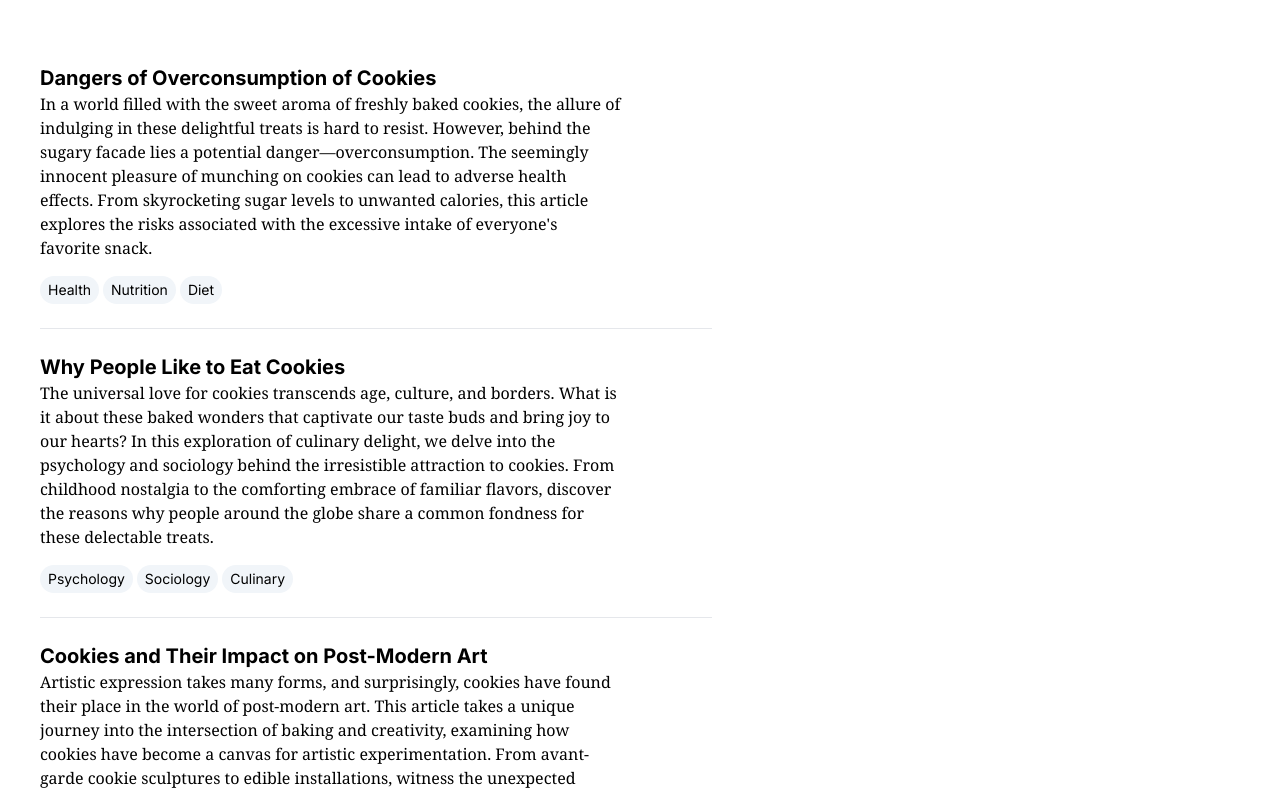
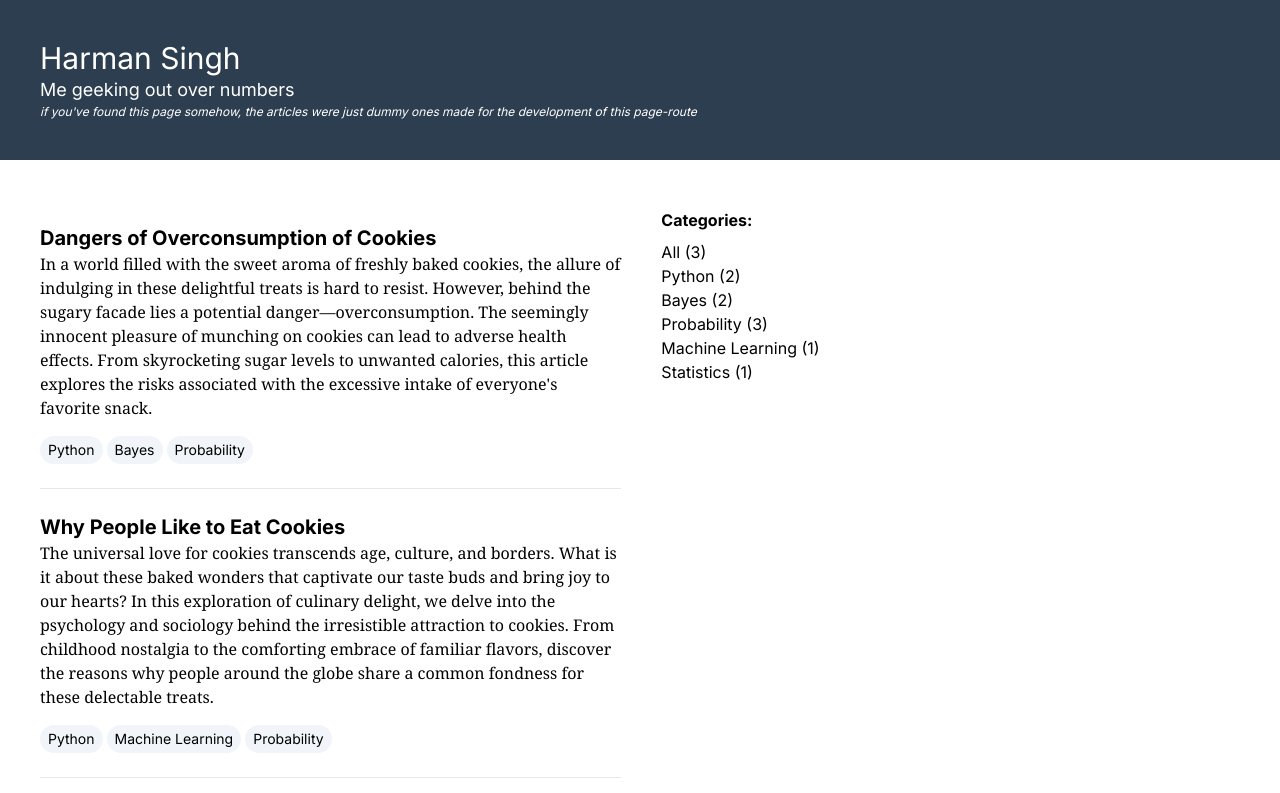
Before and after one commit to Harmxn02/harmansingh.nl, a Next.js app: page /publications in a window 1280 px wide. Shown: the top 793 px of the page. Built offline with nearby package versions, Linux system fonts and the light colour scheme.

Commit message:
add Categories section

```diff
--- a/src/app/publications/Publication.jsx
+++ b/src/app/publications/Publication.jsx
@@ -9,7 +9,7 @@ const Publication = ({ publication }) => {
 			<ul className="flex gap-1 mt-4">
                 {publication.themes.map((theme) => {
                     return (
-                        <li key={theme.key} className="bg-slate-100 text-sm rounded-full px-2 py-1">{theme}</li>
+                        <li key={publication.theme} className="bg-slate-100 text-sm rounded-full px-2 py-1">{theme}</li>
                     )
                 } )}
             </ul>
--- a/src/app/publications/page.jsx
+++ b/src/app/publications/page.jsx
@@ -1,11 +1,43 @@
+"use client";
+
 import React from "react";
 import publications from "./publications.json";
 import Publication from "./Publication";
 
 const page = () => {
+	const countArticlesPerCategory = () => {
+		const categoryCount = {};
+
+		publications.forEach((publication) => {
+			const categories = publication.themes;
+
+			categories.forEach((category) => {
+				if (categoryCount[category]) {
+					categoryCount[category]++;
+				} else {
+					categoryCount[category] = 1;
+				}
+			});
+		});
+
+		console.log(categoryCount);
+		return categoryCount;
+	};
+
+	const articlesPerCategory = countArticlesPerCategory();
+
 	return (
-		<div className="max-w-2xl m-10">
 		<div>
+			<div className="min-h-[15vh] bg-[#2c3e50] text-white p-10">
+				<h2 className="text-3xl">Harman Singh</h2>
+				<h1 className="text-lg">Me geeking out over numbers</h1>
+				<p className="text-xs italic">
+					if you&apos;ve found this page somehow, the articles were
+					just dummy ones made for the development of this page-route
+				</p>
+			</div>
+			<div className="flex m-10">
+				<div className="max-w-2xl">
 					{publications.map((publication) => {
 						return (
 							<Publication
@@ -15,6 +47,20 @@ const page = () => {
 						);
 					})}
 				</div>
+
+				<div className="ml-10">
+					<p className="font-bold my-2">Categories:</p>
+					<ul className="">
+						<li>All &#40;{publications.length}&#41;</li>
+						{Object.keys(articlesPerCategory).map((category) => (
+							<li key={category}>
+								{category} &#40;{articlesPerCategory[category]}
+								&#41;
+							</li>
+						))}
+					</ul>
+				</div>
+			</div>
 		</div>
 	);
 };
--- a/src/app/publications/publications.json
+++ b/src/app/publications/publications.json
@@ -4,20 +4,20 @@
 		"title": "Dangers of Overconsumption of Cookies",
 		"description": "In a world filled with the sweet aroma of freshly baked cookies, the allure of indulging in these delightful treats is hard to resist. However, behind the sugary facade lies a potential danger—overconsumption. The seemingly innocent pleasure of munching on cookies can lead to adverse health effects. From skyrocketing sugar levels to unwanted calories, this article explores the risks associated with the excessive intake of everyone's favorite snack.",
 		"url": "www.google.com",
-        "themes": ["Health", "Nutrition", "Diet"]
+        "themes": ["Python", "Bayes", "Probability"]
 	},
 	{
 		"id": 2,
 		"title": "Why People Like to Eat Cookies",
 		"description": "The universal love for cookies transcends age, culture, and borders. What is it about these baked wonders that captivate our taste buds and bring joy to our hearts? In this exploration of culinary delight, we delve into the psychology and sociology behind the irresistible attraction to cookies. From childhood nostalgia to the comforting embrace of familiar flavors, discover the reasons why people around the globe share a common fondness for these delectable treats.",
 		"url": "www.google.com",
-        "themes": ["Psychology", "Sociology", "Culinary"]
+        "themes": ["Python", "Machine Learning", "Probability"]
 	},
 	{
 		"id": 3,
 		"title": "Cookies and Their Impact on Post-Modern Art",
 		"description": "Artistic expression takes many forms, and surprisingly, cookies have found their place in the world of post-modern art. This article takes a unique journey into the intersection of baking and creativity, examining how cookies have become a canvas for artistic experimentation. From avant-garde cookie sculptures to edible installations, witness the unexpected impact of cookies on the ever-evolving landscape of post-modern art.",
 		"url": "www.google.com",
-        "themes": ["Art", "Creativity", "Culinary Arts"]
+        "themes": ["Statistics", "Probability", "Bayes"]
 	}
 ]
```
Lines whose indentation alone changed are shown as unchanged.
